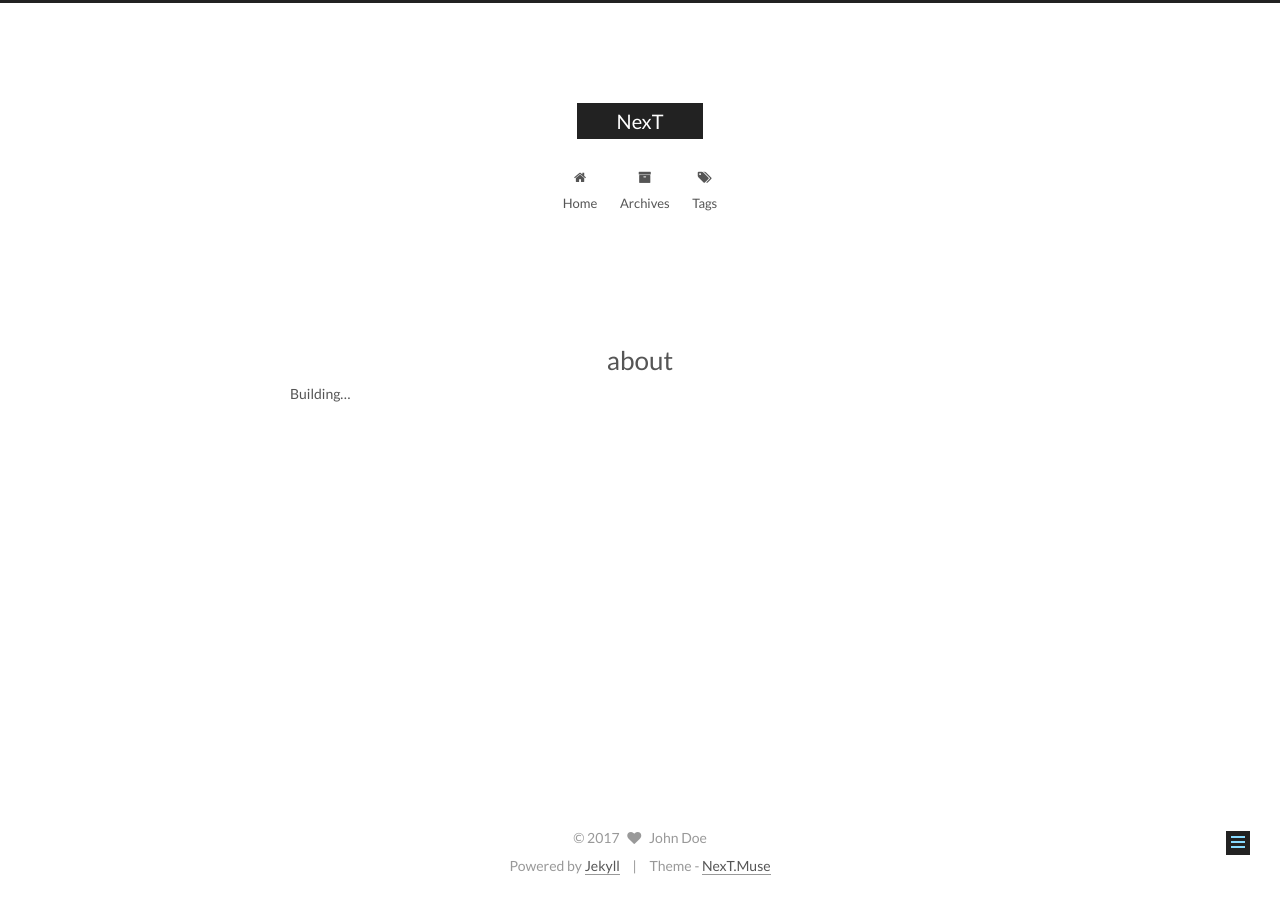
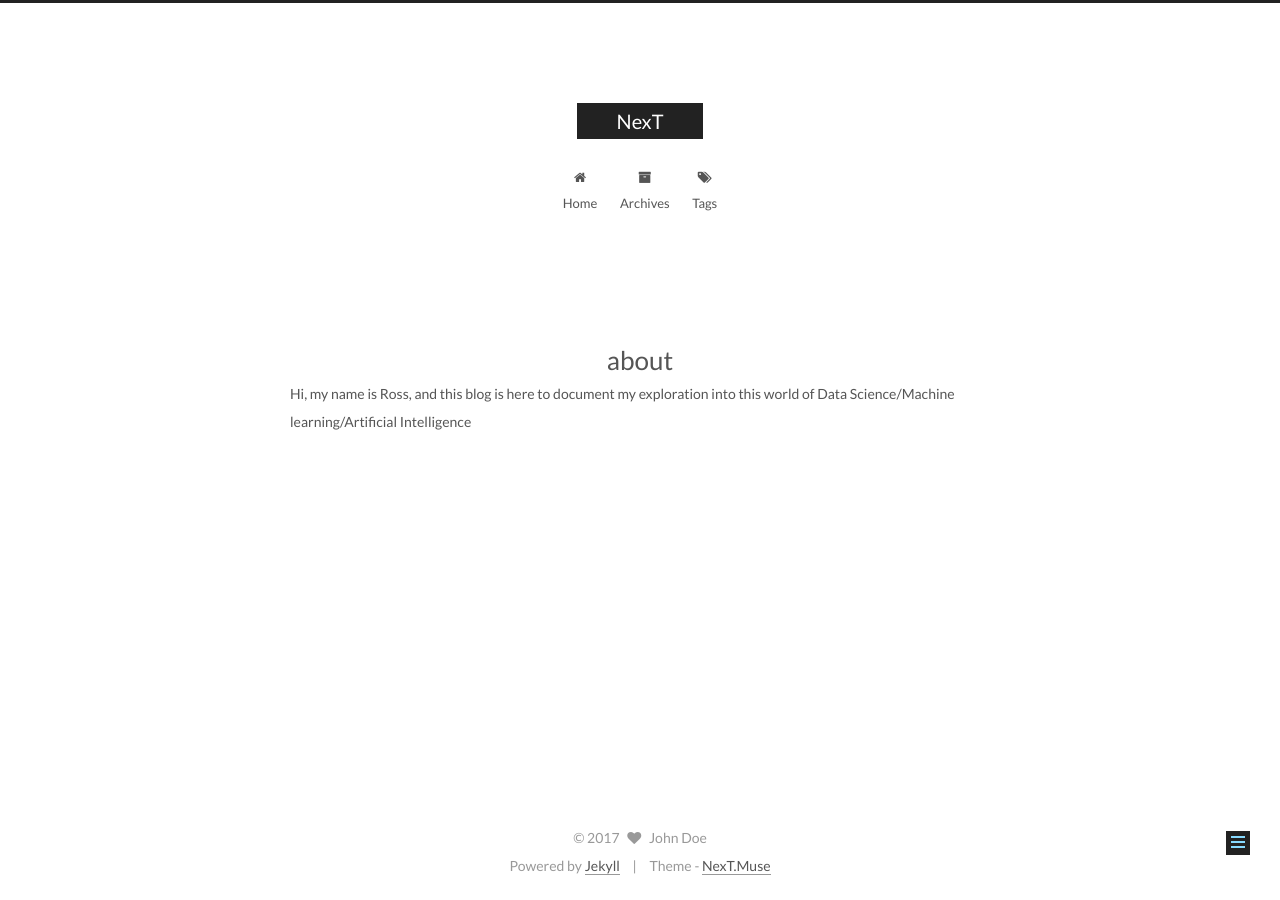
Before and after one commit to craobhruadh/craobhruadh.github.io, a Jekyll site: the page built from about/index.md, in a window 1280 px wide. Built offline with Jekyll 4.4.1, drawn with Linux system fonts in a browser that asks for light colours.

Commit message:
test of about

```diff
--- a/about/index.md
+++ b/about/index.md
@@ -3,4 +3,4 @@ title: about
 layout: page
 ---
 
-Building...
+Hi, my name is Ross, and this blog is here to document my exploration into this world of Data Science/Machine learning/Artificial Intelligence
```
